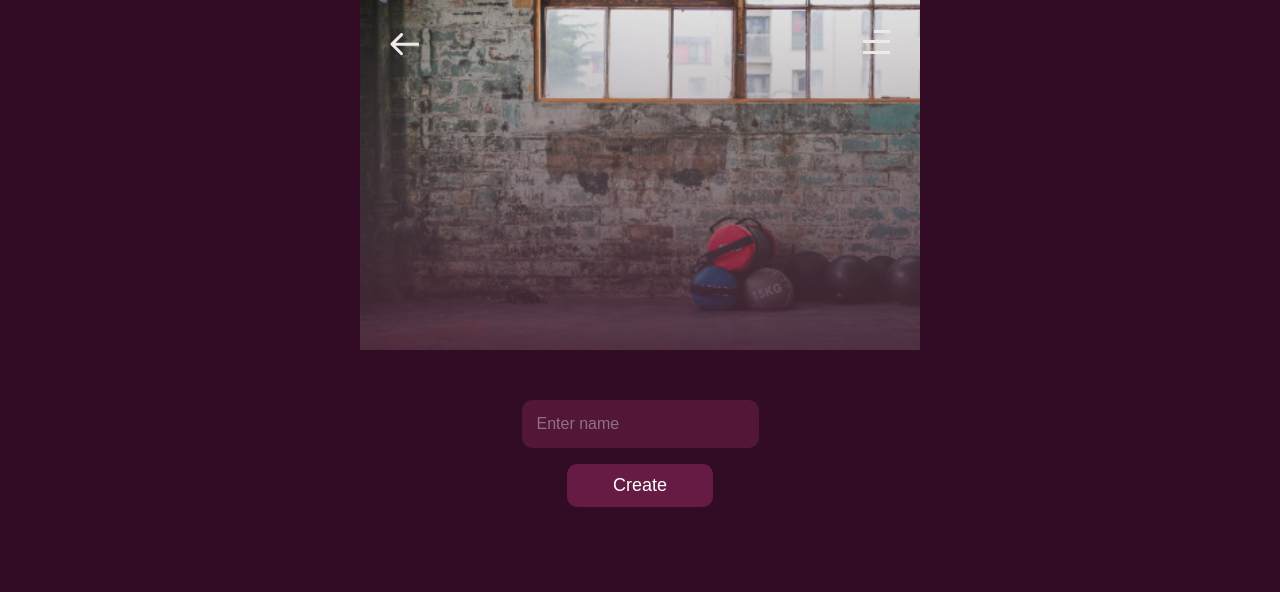
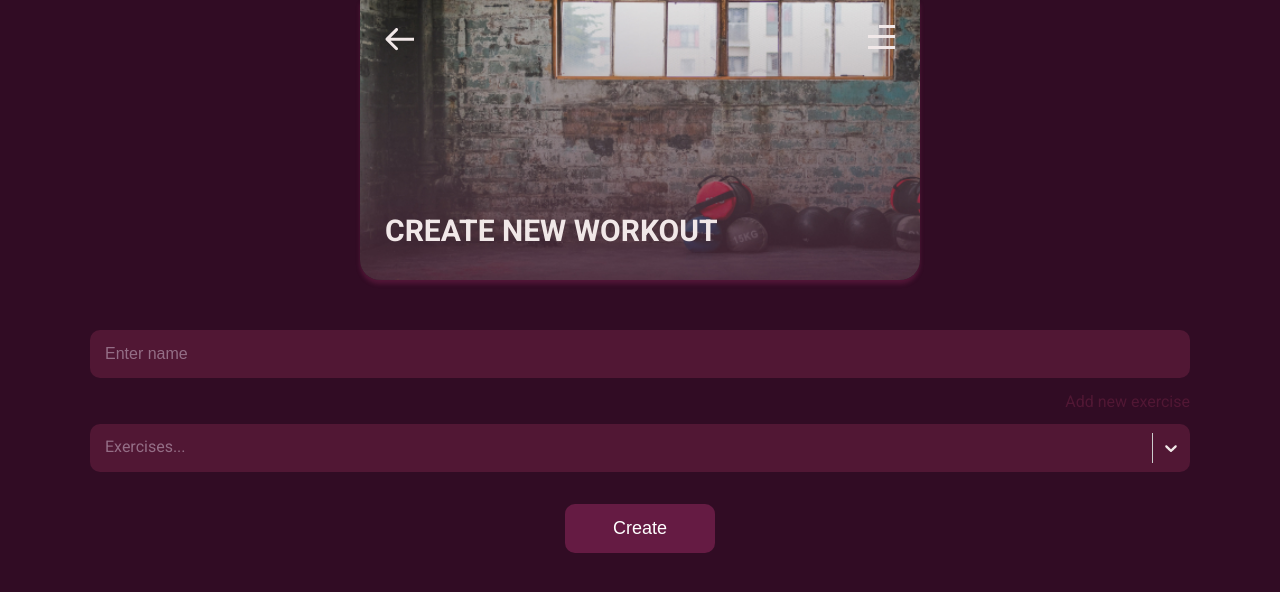
Before and after one commit to Denys-Dudnyk/Workout_app, a React (Create React App) app in the folder front/: page /new-workout in a window 1280 px wide. Shown: the top 592 px of the page. Built offline with nearby package versions, Linux system fonts and the light colour scheme.

Commit message:
Front-end | ReactSelect

```diff
--- a/front/package.json
+++ b/front/package.json
@@ -6,10 +6,12 @@
     "@testing-library/jest-dom": "^5.16.5",
     "@testing-library/react": "^13.3.0",
     "@testing-library/user-event": "^13.5.0",
+    "classnames": "^2.3.1",
     "react": "^18.2.0",
     "react-dom": "^18.2.0",
     "react-router-dom": "^6.3.0",
     "react-scripts": "5.0.1",
+    "react-select": "^5.4.0",
     "web-vitals": "^2.1.4"
   },
   "scripts": {
--- a/front/src/components/common/Header/Hamburger/Hamburger.jsx
+++ b/front/src/components/common/Header/Hamburger/Hamburger.jsx
@@ -17,7 +17,11 @@ const Hamburger = () => {
 	return (
 		<div className={styles.wrapper}>
 			<button id='but' type='button' onClick={() => setShow(!show)}>
-				<img src={show ? hamburgerCloseImage : hamburgerImage} alt='Auth' />
+				<img
+					src={show ? hamburgerCloseImage : hamburgerImage}
+					alt='Menu'
+					height='24'
+				/>
 			</button>
 			<nav className={`${styles.menu} ${show ? styles.show : ''}`}>
 				<ul>
--- a/front/src/components/common/Header/Header.jsx
+++ b/front/src/components/common/Header/Header.jsx
@@ -16,7 +16,7 @@ const Header = () => {
 		<header className={styles.header}>
 			{pathname !== '/' ? (
 				<button type='button' onClick={() => navigate(-1)}>
-					<img src={arrowImage} alt='Auth' />
+					<img src={arrowImage} alt='Back' />
 				</button>
 			) : (
 				<button type='button'>
--- a/front/src/components/common/Layout.jsx
+++ b/front/src/components/common/Layout.jsx
@@ -1,16 +1,21 @@
 import React from 'react'
 import Header from './Header/Header'
 
+import cn from 'classnames'
+
 import styles from './Layout.module.scss'
 
-const Layout = ({ children, bgImage, height = '350px' }) => {
+const Layout = ({ children, bgImage, heading = '' }) => {
 	return (
 		<div
-			className={styles.wrapper}
-			style={{ height, backgroundImage: `url(${bgImage})` }}
+			className={cn(styles.wrapper, {
+				[styles.otherPage]: !!heading,
+			})}
+			style={{ backgroundImage: `url(${bgImage})` }}
 		>
 			<Header />
-			<div>{children}</div>
+			{heading && <h1 className={styles.heading}>{heading}</h1>}
+			{children && <div>{children}</div>}
 		</div>
 	)
 }
--- a/front/src/components/common/Layout.module.scss
+++ b/front/src/components/common/Layout.module.scss
@@ -1,18 +1,31 @@
-@import './Header/Hamburger/Hamburger.module.scss';
+@import '../../scss/variables';
 
 .wrapper {
 	display: flex;
 	justify-content: space-between;
 	flex-direction: column;
 
-	height: 890px;
+	height: 100%;
 	max-width: 560px;
 	width: 100%;
 
-	padding: 30px;
+	padding: 25px;
 	margin: 0 auto;
 
 	background-repeat: no-repeat;
 	background-size: cover;
 	background-position: center;
+
+	&.otherPage {
+		height: 280px;
+		border-radius: 0 0 20px 20px;
+		box-shadow: $bx-accent;
+	}
 }
+
+.heading {
+	text-transform: uppercase;
+	color: $white;
+	font-size: 30px;
+	font-weight: bold;
+}
--- a/front/src/components/pages/Home/Home.jsx
+++ b/front/src/components/pages/Home/Home.jsx
@@ -8,7 +8,7 @@ import { useNavigate } from 'react-router-dom'
 const Home = () => {
 	const navigate = useNavigate()
 	return (
-		<Layout height='100%' bgImage={bgImage}>
+		<Layout bgImage={bgImage}>
 			<Button
 				text='New'
 				type='main'
--- a/front/src/components/pages/NewWorkout/NewWorkout.jsx
+++ b/front/src/components/pages/NewWorkout/NewWorkout.jsx
@@ -1,25 +1,34 @@
 import React from 'react'
+import Select from 'react-select'
+import makeAnimated from 'react-select/animated'
 import Layout from '../../common/Layout'
-import { useNavigate } from 'react-router-dom'
+import { Link } from 'react-router-dom'
 
 import bgImage from '../../../images/new-workout-bg.jpg'
 import Field from '../../ui/Field/Field'
 import Button from '../../ui/Button/Button'
 
 import styles from './NewWorkout.module.scss'
+//import { optionColor } from './optionColor'
 
 const NewWorkout = () => {
-	const navigate = useNavigate()
+	//const navigate = useNavigate()
+	const animatedComponents = makeAnimated()
 	const [name, setName] = React.useState('')
-	//const [exercises, setExercises] = React.useState([])
+	const [exercises, setExercises] = React.useState([])
 
 	const handleSubmit = () => {
 		console.log('submit')
 	}
 
+	const options = [
+		{ value: 1, label: 'Push-ups' },
+		{ value: 2, label: 'Pull-ups' },
+	]
+
 	return (
 		<>
-			<Layout bgImage={bgImage} />
+			<Layout bgImage={bgImage} heading='Create new workout' />
 			<div className={styles.wrapper}>
 				<form onSubmit={handleSubmit}>
 					<Field
@@ -27,8 +36,32 @@ const NewWorkout = () => {
 						value={name}
 						onChange={e => setName(e.target.value)}
 					/>
-					{/* React Select */}
-					<Button text='Create' callback={() => navigate('/')} />
+					<Link to='/new-exercise' className='dark-link'>
+						Add new exercise
+					</Link>
+					{/* <Select
+						classNamePrefix='select2-selection'
+						closeMenuOnSelect={false}
+						components={animatedComponents}
+						placeholder='Exercises...'
+						title='Exercises'
+						isMulti
+						options={options}
+						value={exercises}
+						onChange={setExercises}
+						theme={theme => optionColor(theme)}
+					/> */}
+					<Select
+						classNamePrefix='select2-selection'
+						components={animatedComponents}
+						placeholder='Exercises...'
+						//title='Exercises'
+						options={options}
+						value={exercises}
+						onChange={setExercises}
+						isMulti={true}
+					/>
+					<Button text='Create' callback={() => {}} />
 				</form>
 			</div>
 		</>
--- a/front/src/components/pages/NewWorkout/NewWorkout.module.scss
+++ b/front/src/components/pages/NewWorkout/NewWorkout.module.scss
@@ -1,4 +1,4 @@
 .wrapper {
 	padding: 50px 90px;
-	text-align: center;
+	//text-align: center;
 }
--- /dev/null
+++ b/front/src/components/pages/NewWorkout/optionColor.js
@@ -0,0 +1,10 @@
+export const optionColor = theme => ({
+	...theme,
+	colors: {
+		...theme.colors,
+		primary: '#ff88a9',
+		primary75: '#ff88a9',
+		primary50: '#fcadc2',
+		primary25: '#fedce5',
+	},
+})
--- a/front/src/components/ui/Button/Button.module.scss
+++ b/front/src/components/ui/Button/Button.module.scss
@@ -7,14 +7,16 @@ $accent-04: rgba($accent, 0.4);
 	outline: none;
 	font-size: 18px;
 	border-radius: 10px;
-	padding: 11px 46px;
+	padding: 14px 48px;
 	transition: background-color 0.15s ease;
 	background-color: $accent-04;
 	cursor: pointer;
 	color: #fff;
+
 	&:hover {
 		background-color: rgba($accent, 0.7);
 	}
+
 	&.main {
 		background-color: rgba(255, 255, 255, 0.25);
 
--- a/front/src/components/ui/Field/Field.module.scss
+++ b/front/src/components/ui/Field/Field.module.scss
@@ -7,8 +7,9 @@
 	font-size: 16px;
 	padding: 14px;
 	border-radius: 10px;
-	margin-bottom: 1rem;
+	margin-bottom: 0.7rem;
 	outline: none;
+	width: 100%;
 	&:focus {
 		border-color: rgba($accent, 0.3);
 	}
--- a/front/src/scss/index.scss
+++ b/front/src/scss/index.scss
@@ -78,3 +78,91 @@ img {
 #root {
 	height: 100%;
 }
+
+.select2-selection {
+	&__value-container {
+		&--has-value {
+			width: max-content;
+		}
+	}
+
+	&__control {
+		cursor: pointer !important;
+		margin-bottom: 2rem;
+		border-radius: 10px !important;
+		min-height: 48px !important;
+		background-color: $purple !important;
+		border: 1px solid transparent !important;
+		color: $white !important;
+		font-size: 16px;
+		width: 100%;
+		&--is-focused {
+			border-color: transparent !important;
+			box-shadow: 0 0 0 1px rgba($accent, 0.3) !important;
+		}
+	}
+	&__menu {
+		background-color: $purple !important;
+		border-radius: 10px !important;
+		&-list {
+			border-radius: 10px !important;
+			padding: 0 !important ;
+		}
+
+		&-notice {
+			color: #946e86 !important;
+		}
+	}
+
+	&__option {
+		&--is-focused {
+			background-color: darken($purple, 7%) !important;
+		}
+		&--is-selected {
+			background-color: darken($purple, 8%) !important ;
+		}
+	}
+
+	&__indicator,
+	&__indicator:hover {
+		color: $white !important;
+	}
+
+	&__placeholder {
+		color: #946e86 !important;
+		margin-left: 6px !important;
+	}
+
+	&__single-value {
+		color: $white !important;
+	}
+	&__multi-value {
+		border-radius: 6px !important;
+		background-color: lighten($purple, 10%) !important;
+		width: max-content;
+		&__label {
+			color: $white !important;
+		}
+		&__remove:hover {
+			background-color: #8b2557 !important;
+			color: $white !important;
+		}
+	}
+
+	&__input {
+		color: $white !important;
+	}
+}
+
+.dark-link {
+	text-align: right;
+	width: 100%;
+	display: block;
+	margin-bottom: 0.5rem;
+	text-decoration: none;
+	color: $purple;
+	transition: color 0.3s ease;
+	&:hover {
+		color: darken($accent, 10%);
+	}
+}
```
Also changed, not shown: 1 other file (tests, documents, lock files or other folders).
